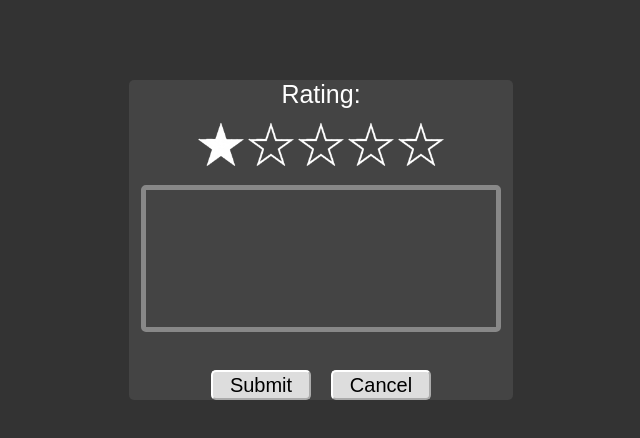
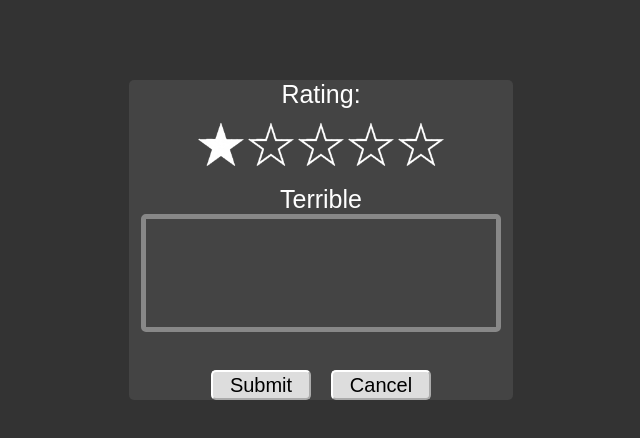
Before and after one commit to ItayAmit/web-navigation, a React (Create React App) app in the folder frontend/: page /rate in a window 1280 px wide. Shown: the top 438 px of the page, without its empty margins (319-959 px from the left). Built offline with nearby package versions, Linux system fonts and the light colour scheme; no server answers.

Commit message:
Added rate comment and change description on hover

```diff
--- a/frontend/src/components/pages/ratePage/RatePage.jsx
+++ b/frontend/src/components/pages/ratePage/RatePage.jsx
@@ -16,8 +16,17 @@ export function RatePage() {
 	const [userid, setUserid] = useState();
 	const [rate, setRate] = useState();
 	const [rating, setRating] = useState(1);
+	const [hoverRating, setHoverRating] = useState(1);
+	const [hover, setHover] = useState(false);
 	const [comment, setComment] = useState('');
 	const [isNew, setIsNew] = useState(true);
+	const ratingDescriptions = [
+		'Terrible',
+		'Bad',
+		'Okay',
+		'Enjoyed it',
+		'Terrific!',
+	];
 	useEffect(() => {
 		setSiteid(tokens.getToken('siteid').siteid);
 		siteApiCommunicator.find(siteid).then(response => {
@@ -55,13 +64,33 @@ export function RatePage() {
 					<img
 						className='rate-page-rating'
 						key={i + 1}
-						src={rating >= i + 1 ? FilledStar : EmptyStar}
+						src={
+							hover
+								? hoverRating >= i + 1
+									? FilledStar
+									: EmptyStar
+								: rating >= i + 1
+								? FilledStar
+								: EmptyStar
+						}
 						onClick={() => {
 							setRating(i + 1);
+						}}
+						onMouseEnter={() => {
+							setHoverRating(i + 1);
+							setHover(true);
+						}}
+						onMouseLeave={() => {
+							setHover(false);
 						}}
 					/>
 				))}
 			</div>
+			<span className='rate-page-rating-description'>
+				{hover
+					? ratingDescriptions[hoverRating - 1]
+					: ratingDescriptions[rating - 1]}
+			</span>
 			<textarea
 				className='rate-page-comment'
 				rows='7'
```
